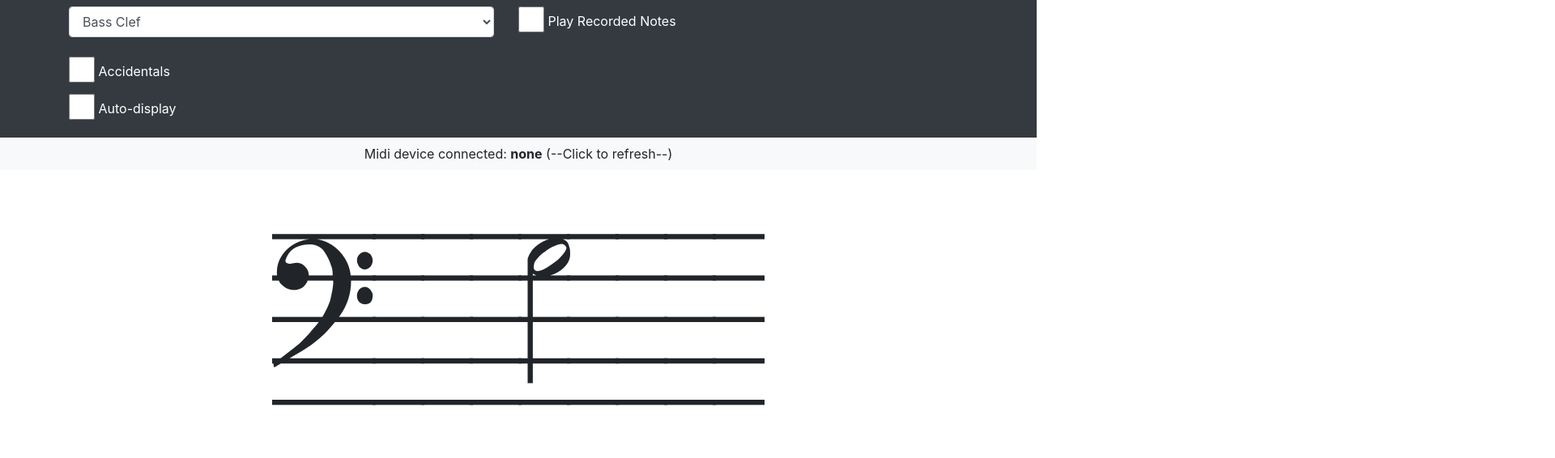
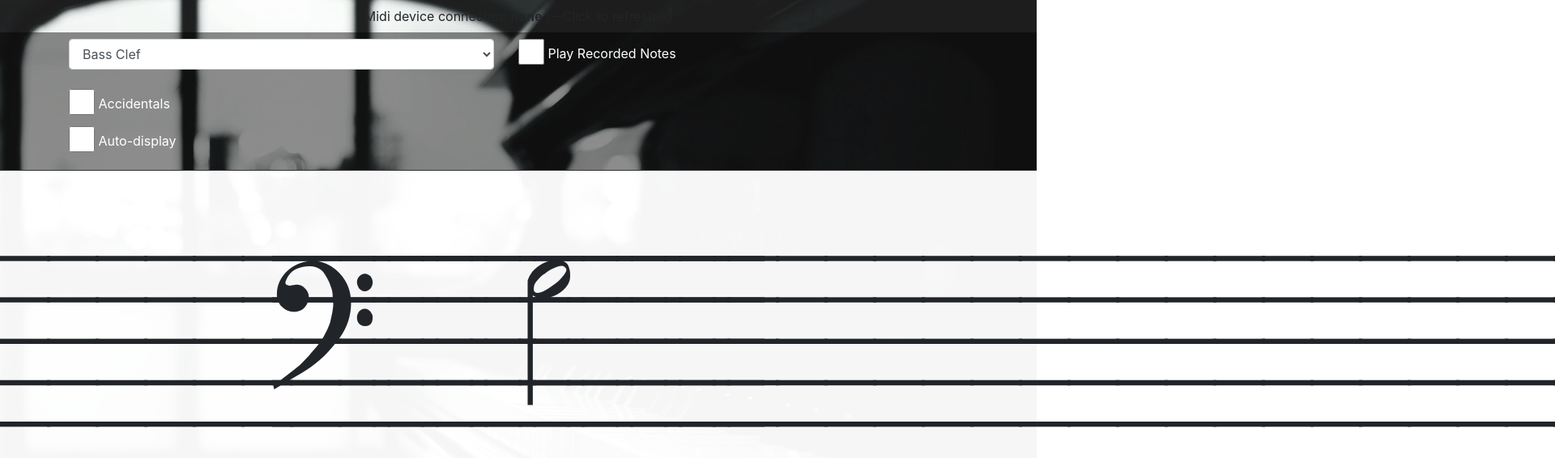
Before and after one commit to fidesimon/Learn-Piano, an Angular app: page / in a window 1280 px wide. Shown: the top 566 px of the page at 81% size, 1920 px wide, since content can reach past the window. Built offline with nearby package versions, Linux system fonts and the light colour scheme.

Commit message:
slight re-design, added a background image and made the staff full screen

```diff
--- a/src/classes/MidiComponent.ts
+++ b/src/classes/MidiComponent.ts
@@ -54,8 +54,10 @@ export class MidiComponent {
         }
         if (!haveAtLeastOneDevice){
             midiDeviceSpanElement.innerText = "None";
+            midiDeviceSpanElement.parentElement.parentElement.style.backgroundColor = "#ff8888";
         }else{
             var input = inputs[0];
+            midiDeviceSpanElement.parentElement.parentElement.style.backgroundColor = "#f5f5f5";
         }
     }
 
--- a/src/index.html
+++ b/src/index.html
@@ -3,7 +3,7 @@
 
 <head>
   <meta charset="utf-8">
-  <title>PianoTest2</title>
+  <title>I'm learning piano</title>
   <base href="/">
 
   <meta name="viewport" content="width=device-width, initial-scale=1">
@@ -12,7 +12,15 @@
 </head>
 
 <body>
-  <nav class="navbar navbar-dark bg-dark">
+  <div class="box">
+    <nav class="navbar">
+      <div id="midiSettings">
+        <span>Midi device connected: </span>
+        <span id="midiDevice">none</span>
+        <span id="midiRefresh"> (--Click to refresh--)</span>
+      </div>
+    </nav>
+    <nav class="navbar navbar-background">
       <div class="container">
 
         <div id="settings" class="row">
@@ -45,18 +53,16 @@
         </div>
       </div>
     </nav>
-  <nav class="navbar navbar-light bg-light">
-    <div id="midiSettings">
-      <span>Midi device connected: </span>
-      <span id="midiDevice">none</span>
-      <span id="midiRefresh"> (--Click to refresh--)</span>
+    <div id="containerzz">
+      <div id="containerz">
+
+        <div id="dupa" class="note navi noselect">============================================</div>
+        <div id="notesDiv" class="note infoi noselect"></div>
       </div>
-  </nav>
-  <div id="notesDiv" class="note"></div>
+    </div>
+    <app-root></app-root>
 
-
-
-  <app-root></app-root>
+  </div>
 </body>
 
 </html>
--- a/src/styles.css
+++ b/src/styles.css
@@ -16,17 +16,14 @@
   font-family: "MusiQwik";
   src: url("assets/MusiQwik.ttf") format("truetype");
 }
-#notesDiv{
+#notesDiv, #dupa{
   text-align:center;
+  margin-top: 0.1em;
 }
 
 #midiDevice{
   font-weight: bold;
   text-align: center;
-}
-
-.navbar-dark{
-  color:white;
 }
 
 input[type=checkbox]{
@@ -55,3 +52,63 @@ label{
   margin-left: auto;
   margin-right: auto;
 }
+
+#containerz{
+  position:relative;
+}
+#containerzz{
+  background-color:rgba(255,255,255,0.96);
+  flex: 1 1 auto;
+}
+
+.navi, .infoi {
+  width: 100%;
+  height: 100%;
+  position: absolute;
+  top: 0;
+  left: 0;
+}
+
+.infoi {
+  z-index: 10;
+}
+
+.noselect {
+  -webkit-touch-callout: none; /* iOS Safari */
+    -webkit-user-select: none; /* Safari */
+     -khtml-user-select: none; /* Konqueror HTML */
+       -moz-user-select: none; /* Firefox */
+        -ms-user-select: none; /* Internet Explorer/Edge */
+            user-select: none; /* Non-prefixed version, currently
+                                  supported by Chrome and Opera */
+}
+
+body{
+  overflow-x: hidden;
+  background-image: url("/assets/background.jpeg");
+  background-repeat: no-repeat;
+  background-attachment: fixed;
+  background-size: cover;
+  height: 100%;
+}
+
+.box {
+  display: flex;
+  flex-flow: column;
+  height: 100%;
+}
+
+.navbar-background{
+  background-color: rgba(0,0,0,0.45);
+  color:white;
+  border-bottom: 1px solid #333333;
+
+}
+
+.navbar{
+  flex: 0 1 auto;
+}
+
+html{
+  height: 100%;
+}
```
Also changed, not shown: src/assets/background.jpeg (added). Lines whose indentation alone changed are shown as unchanged.
